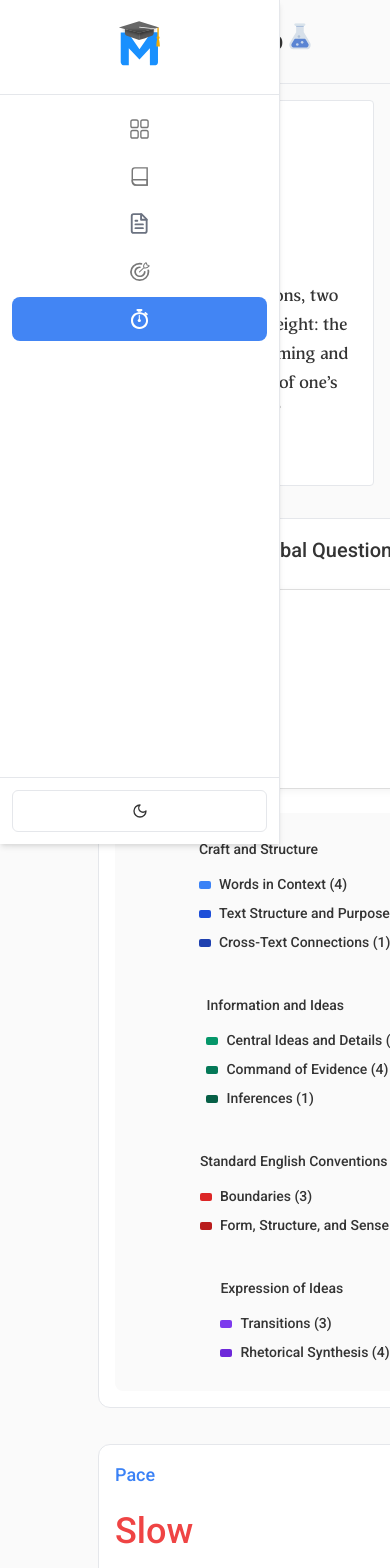
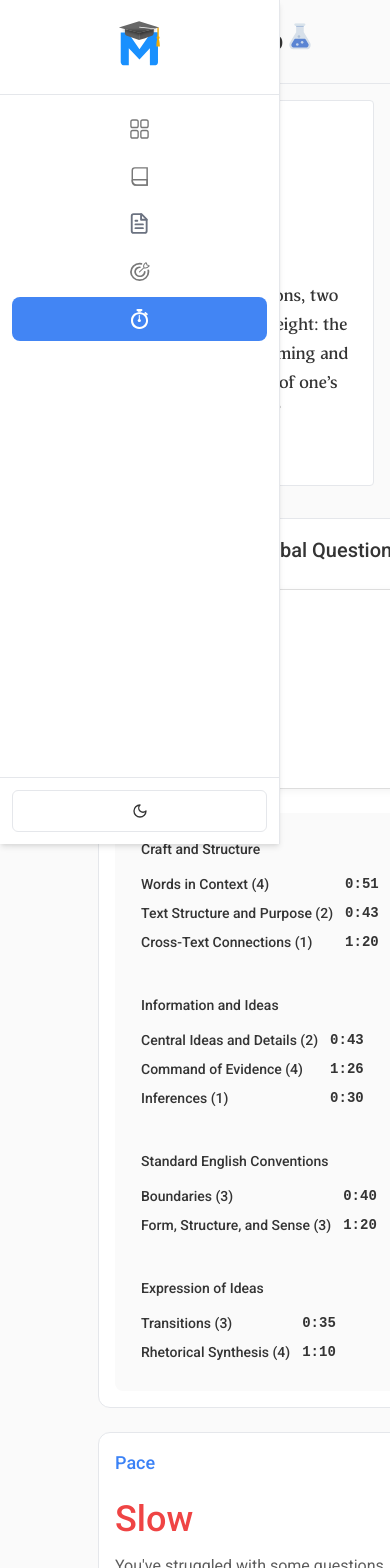
Before and after one commit to Orujhimaru/max_odyssey, a React (Vite) app: page /lab in a window 390 px wide. Shown: the top 1568 px of the page. Built offline with nearby package versions, Linux system fonts and the light colour scheme; a web font is replaced by a local one.

Commit message:
design: chart responsiveness:

```diff
--- a/src/components/QuestionTimingTracker/QuestionTimingTracker.css
+++ b/src/components/QuestionTimingTracker/QuestionTimingTracker.css
@@ -3,7 +3,7 @@
   border-radius: 12px;
   padding: 24px;
   border: 1px solid var(--border-color);
-  width: 100%;
+  width: fit-content;
 }
 
 .tracker-header {
@@ -23,6 +23,8 @@
   height: 275px;
   margin-bottom: 32px;
   width: fit-content;
+  margin: 0 auto;
+  margin-bottom: 20px;
 }
 
 .y-axis {
@@ -98,7 +100,8 @@
   min-width: 8px; */
   height: 100%;
   cursor: pointer;
-  transition: all 0.2s ease;
+  transition: transform 0.2s ease;
+  will-change: transform;
   position: relative;
 }
 
@@ -108,7 +111,8 @@
   background-color: #e5e7eb;
   border-radius: 2px;
   margin-bottom: 1px;
-  transition: all 0.2s ease;
+  transition: background-color 0.2s ease;
+  will-change: background-color;
 }
 
 .question-dot:last-child {
@@ -121,10 +125,6 @@
 
 .question-column:hover .question-dot {
   background-color: #0ea5e9;
-}
-
-.question-column.highlighted .question-dot {
-  background-color: #143d80;
 }
 
 .question-tooltip {
@@ -164,10 +164,11 @@
   display: flex;
   flex-wrap: wrap;
   gap: 16px;
-  justify-content: center;
+  /* justify-content: center; */
   padding: 16px;
   background-color: var(--bg-secondary);
   border-radius: 8px;
+  max-width: 570px;
 }
 
 .legend-group {
@@ -177,7 +178,7 @@
   padding: 12px;
   border-radius: 6px;
   border: 2px solid transparent;
-  transition: all 0.2s ease;
+  transition: border-color 0.2s ease, background-color 0.2s ease;
   cursor: pointer;
   min-width: 160px;
 }
@@ -203,15 +204,22 @@
 .legend-item {
   display: flex;
   align-items: center;
-  gap: 8px;
   padding: 2px 0;
   border-radius: 4px;
-  transition: all 0.2s ease;
+  transition: background-color 0.2s ease;
   cursor: pointer;
 }
 
 .legend-item.highlighted {
   background-color: rgba(14, 165, 233, 0.1);
+}
+
+.legend-content {
+  display: flex;
+  justify-content: space-between;
+  align-items: center;
+  flex: 1;
+  gap: 12px;
 }
 
 .legend-color-box {
@@ -227,9 +235,11 @@
   font-weight: 500;
 }
 
-.legend-item.highlighted .legend-text {
+.legend-timing {
+  font-size: 12px;
   color: var(--text-primary);
   font-weight: 600;
+  font-family: monospace;
 }
 
 [data-theme="dark"] .tooltip-content {
--- a/src/components/QuestionTimingTracker/QuestionTimingTracker.jsx
+++ b/src/components/QuestionTimingTracker/QuestionTimingTracker.jsx
@@ -67,6 +67,34 @@ const QuestionTimingTracker = ({
     normalizedTimes.push(0);
   }
 
+  // Calculate average timing for each subtopic
+  const calculateSubtopicAverages = () => {
+    const subtopicTimes = {};
+
+    // Group times by subtopic
+    normalizedTimes.forEach((time, index) => {
+      const subtopicName = QUESTION_SUBTOPIC_MAP[index]?.subtopic;
+      if (subtopicName) {
+        if (!subtopicTimes[subtopicName]) {
+          subtopicTimes[subtopicName] = [];
+        }
+        subtopicTimes[subtopicName].push(time);
+      }
+    });
+
+    // Calculate averages
+    const averages = {};
+    Object.keys(subtopicTimes).forEach((subtopic) => {
+      const times = subtopicTimes[subtopic];
+      const average = times.reduce((sum, time) => sum + time, 0) / times.length;
+      averages[subtopic] = average;
+    });
+
+    return averages;
+  };
+
+  const subtopicAverages = calculateSubtopicAverages();
+
   // Find the subtopic of the currently hovered question
   const hoveredSubtopic =
     hoveredQuestionIndex !== null
@@ -94,13 +122,14 @@ const QuestionTimingTracker = ({
     setHoveredQuestionIndex(null);
   };
 
+  const handleBarsContainerMouseLeave = () => {
+    setHoveredQuestionIndex(null);
+  };
+
   const formatTime = (seconds) => {
-    if (seconds >= 60) {
     const minutes = Math.floor(seconds / 60);
     const remainingSeconds = seconds % 60;
     return `${minutes}:${remainingSeconds.toString().padStart(2, "0")}`;
-    }
-    return `${seconds}s`;
   };
 
   return (
@@ -143,7 +172,10 @@ const QuestionTimingTracker = ({
           </div>
 
           {/* Question bars */}
-          <div className="bars-container">
+          <div
+            className="bars-container"
+            onMouseLeave={handleBarsContainerMouseLeave}
+          >
             {normalizedTimes.map((timeInSeconds, index) => {
               const height = Math.min((timeInSeconds / maxTime) * 100, 100);
               const isHighlighted = isQuestionInHoveredSubtopic(index);
@@ -161,7 +193,6 @@ const QuestionTimingTracker = ({
                   }`}
                   style={{ height: "100%" }}
                   onMouseEnter={(e) => handleMouseEnter(index, e)}
-                  onMouseLeave={handleMouseLeave}
                 >
                   {/* Create dots from bottom to top */}
                   {Array.from({ length: Math.min(numDots, maxDots) }).map(
@@ -225,22 +256,28 @@ const QuestionTimingTracker = ({
             >
               <h4 className="legend-group-title">{mainTopic.name}</h4>
               <div className="legend-items">
-                {mainTopic.subtopics.map((subtopic, sIdx) => (
+                {mainTopic.subtopics.map((subtopic, sIdx) => {
+                  const averageTime = subtopicAverages[subtopic.name] || 0;
+                  const formattedTime = formatTime(Math.round(averageTime));
+                  const isSubtopicHighlighted =
+                    hoveredSubtopic === subtopic.name;
+
+                  return (
                     <div
                       key={sIdx}
                       className={`legend-item ${
-                      hoveredSubtopic === subtopic.name ? "highlighted" : ""
+                        isSubtopicHighlighted ? "highlighted" : ""
                       }`}
                     >
-                    <div
-                      className="legend-color-box"
-                      style={{ backgroundColor: subtopic.color }}
-                    />
+                      <div className="legend-content">
                         <span className="legend-text">
                           {subtopic.name} ({subtopic.questions})
                         </span>
+                        <span className="legend-timing">{formattedTime}</span>
                       </div>
-                ))}
+                    </div>
+                  );
+                })}
               </div>
             </div>
           );
--- a/src/pages/LabPage/LabPage.css
+++ b/src/pages/LabPage/LabPage.css
@@ -1593,14 +1593,14 @@
 /* Chart containers for flex layout */
 .charts-container {
   display: flex;
-  gap: 24px;
+  gap: 12px;
   flex-wrap: wrap;
   margin-bottom: 32px;
 }
 
 .timing-chart-container {
-  flex: 1.5;
-  min-width: 400px;
+  /* flex: 1.5; */
+  /* min-width: 400px; */
 }
 
 .pace-container {
```
Lines whose indentation alone changed are shown as unchanged.
